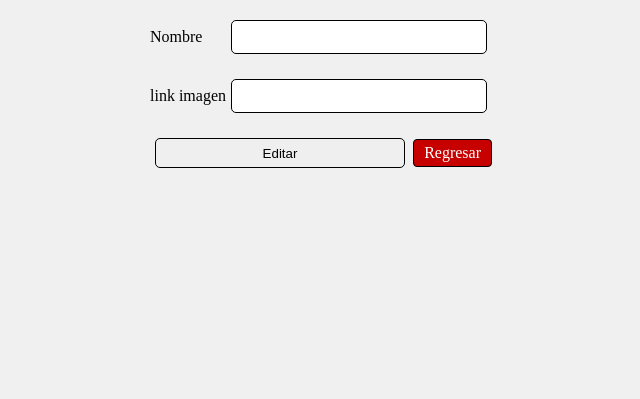
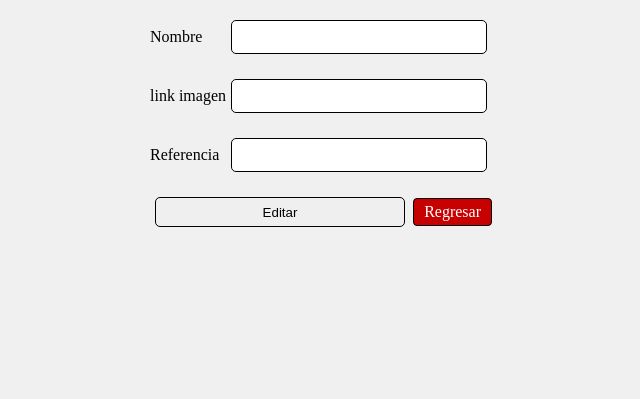
Before and after one commit to CesCM28/Notas, a Flask app: template templates/banner/editarBanner.html in a window 1280 px wide. Shown: the part 100-499 px from the top of the page, without its empty margins (319-959 px from the left). Run offline with Flask 2, Linux system fonts and the light colour scheme; the template is opened without the code that fills it, so the values that code supplies are empty.

Commit message:
agregar columna para el cambio en href

```diff
--- a/application.py
+++ b/application.py
@@ -161,14 +161,15 @@ def banner():
 @login_required
 def editarBanner(id):
     db, c = get_db()
-    c.execute('select id_banner,link,name,status,site from banners where id_banner = %s', (id,))
+    c.execute('select id_banner,link,name,status,site,href_link from banners where id_banner = %s', (id,))
     banner = c.fetchone()
 
     if request.method == 'POST':
         name = request.form['name']
         link = request.form['imagen']
+        href_link = request.form['referencia']
 
-        c.execute('update banners set name = %s, link = %s where id_banner = %s', (name, link, id))
+        c.execute('update banners set name = %s, link = %s, href_link = %s where id_banner = %s', (name, link, href_link, id))
         db.commit()
 
         return redirect(url_for('banner'))
--- a/templates/banner/editarBanner.html
+++ b/templates/banner/editarBanner.html
@@ -15,6 +15,10 @@
         <input name="imagen" id="imagen" value="{{ banner['link'] }}" required />
     </div>
     <div class="renglon">
+        <label for="referencia">Referencia</label>
+        <input name="referencia" id="referencia" value="{{ banner['href_link'] }}" required />
+    </div>
+    <div class="renglon">
         <input type="submit" value="Editar" />
         <a class="cerrar-sesion" href="/banner">Regresar</a>
     </div>
```
